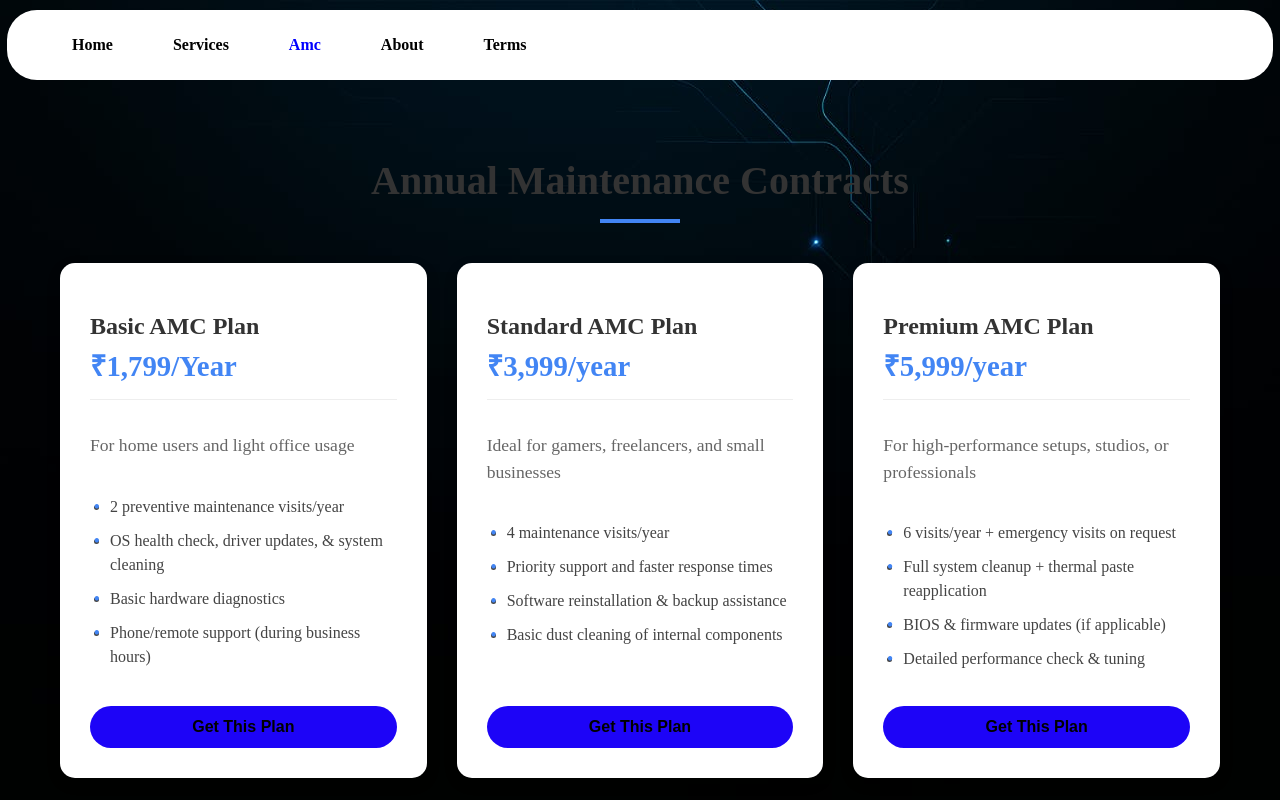
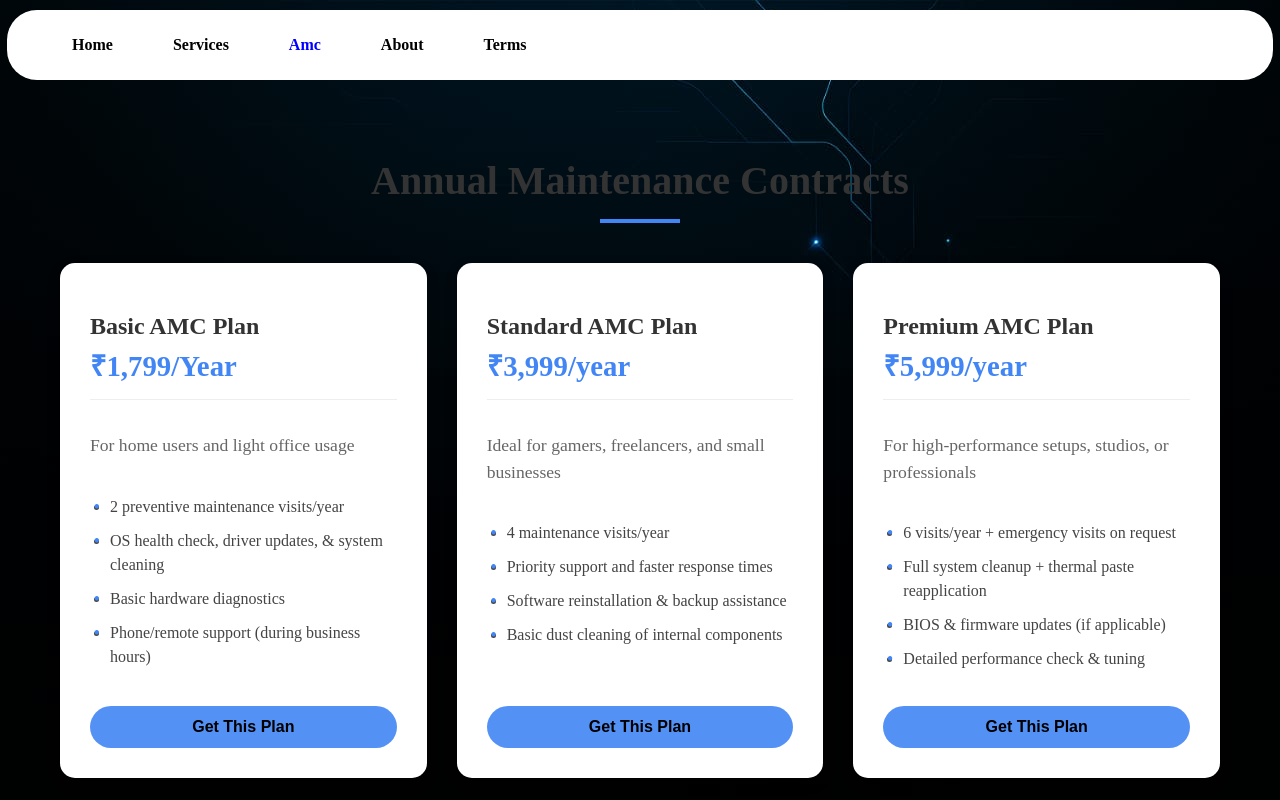
Before and after one commit to Varshacustom4321/varsha-fe, a React (Vite) app: page /varsha-fe/amc in a window 1280 px wide. Shown: the top 800 px of the page. Built offline with nearby package versions, Linux system fonts and the light colour scheme.

Commit message:
minor change

```diff
--- a/src/index.css
+++ b/src/index.css
@@ -16,7 +16,7 @@ body {
 }
 
 .contact-button {
-  background-color: oklab(44.834% -0.01651 -0.30026);
+  background-color: rgba(66, 133, 244, 0.9);
   padding: 12px 25px;
   border-radius: 30px;
   font-weight: bold;
```
